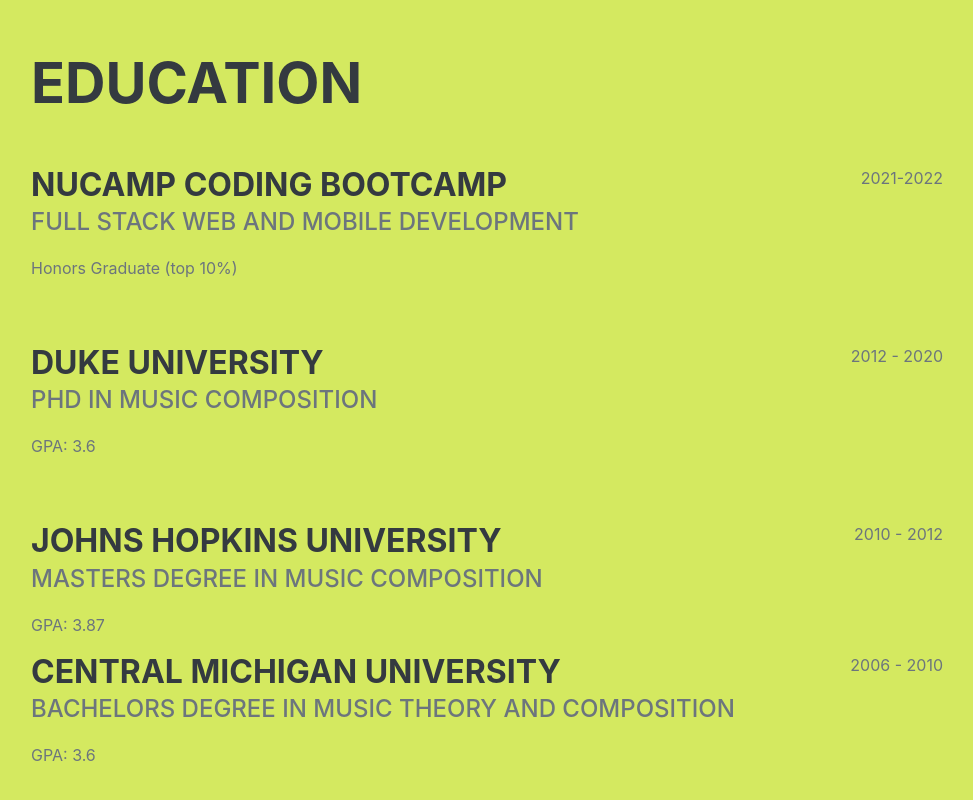
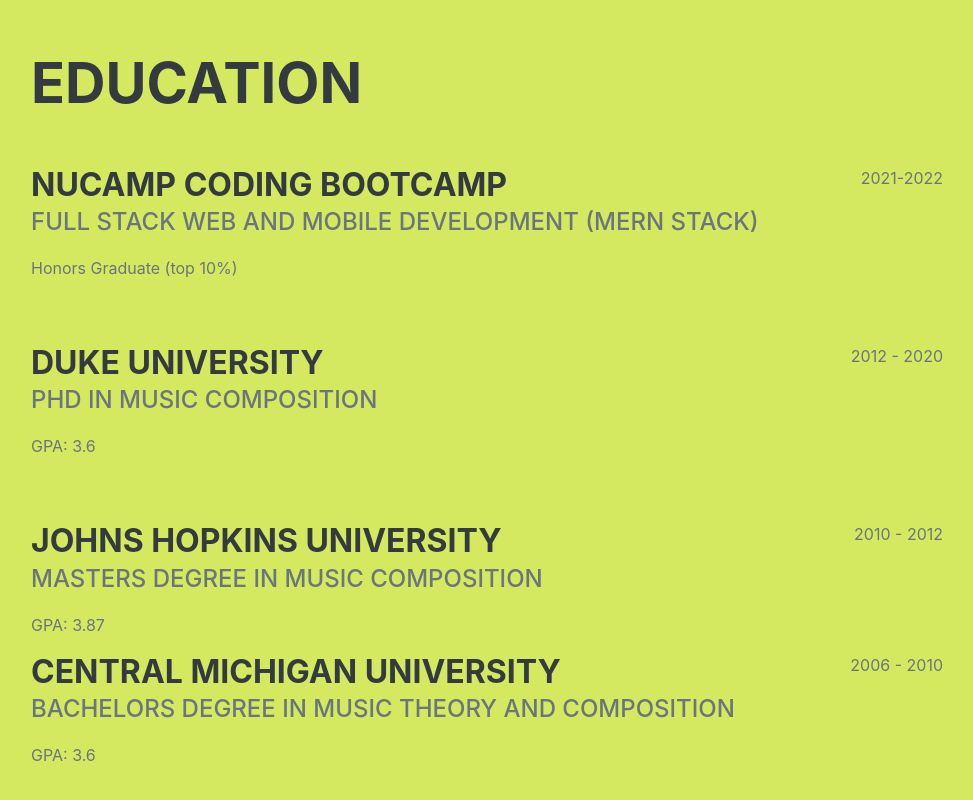
Before and after one commit to benjamindaniels21/personal-website-, a plain HTML site: page index.html in a window 1280 px wide. Shown: the part 2188-2988 px from the top of the page, without its empty margins (289-1262 px from the left). Drawn offline with nearby package versions, Linux system fonts and the light colour scheme; a web font is replaced by a local one.

Commit message:
update education

```diff
--- a/index.html
+++ b/index.html
@@ -115,7 +115,7 @@
                     <div class="d-flex flex-column flex-md-row justify-content-between mb-5">
                         <div class="flex-grow-1">
                             <h3 class="mb-0">NuCamp Coding Bootcamp</h3>
-                            <div class="subheading mb-3">Full Stack Web and Mobile Development</div>
+                            <div class="subheading mb-3">Full Stack Web and Mobile Development (MERN Stack)</div>
                             <p>Honors Graduate (top 10%)</p>
                         </div>
                         <div class="flex-shrink-0"><span class="text-primary">2021-2022</span></div>
```
